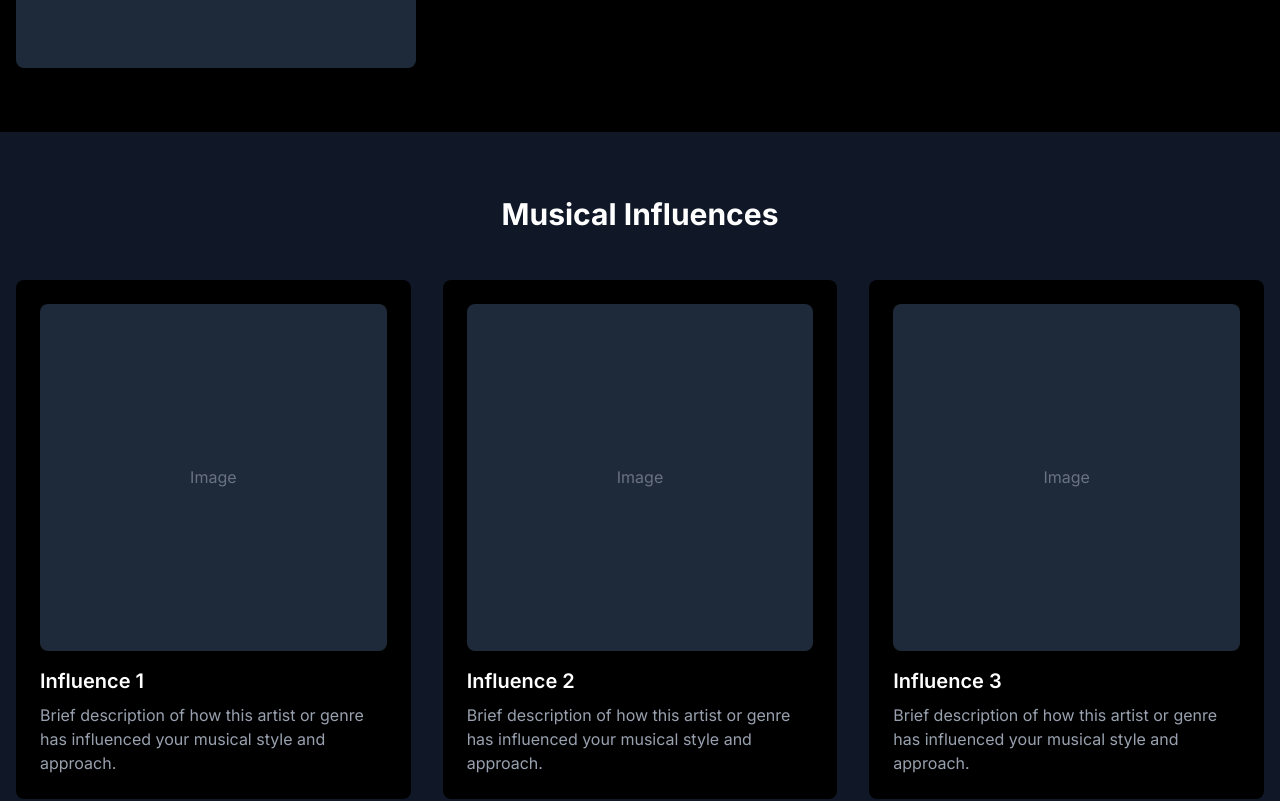
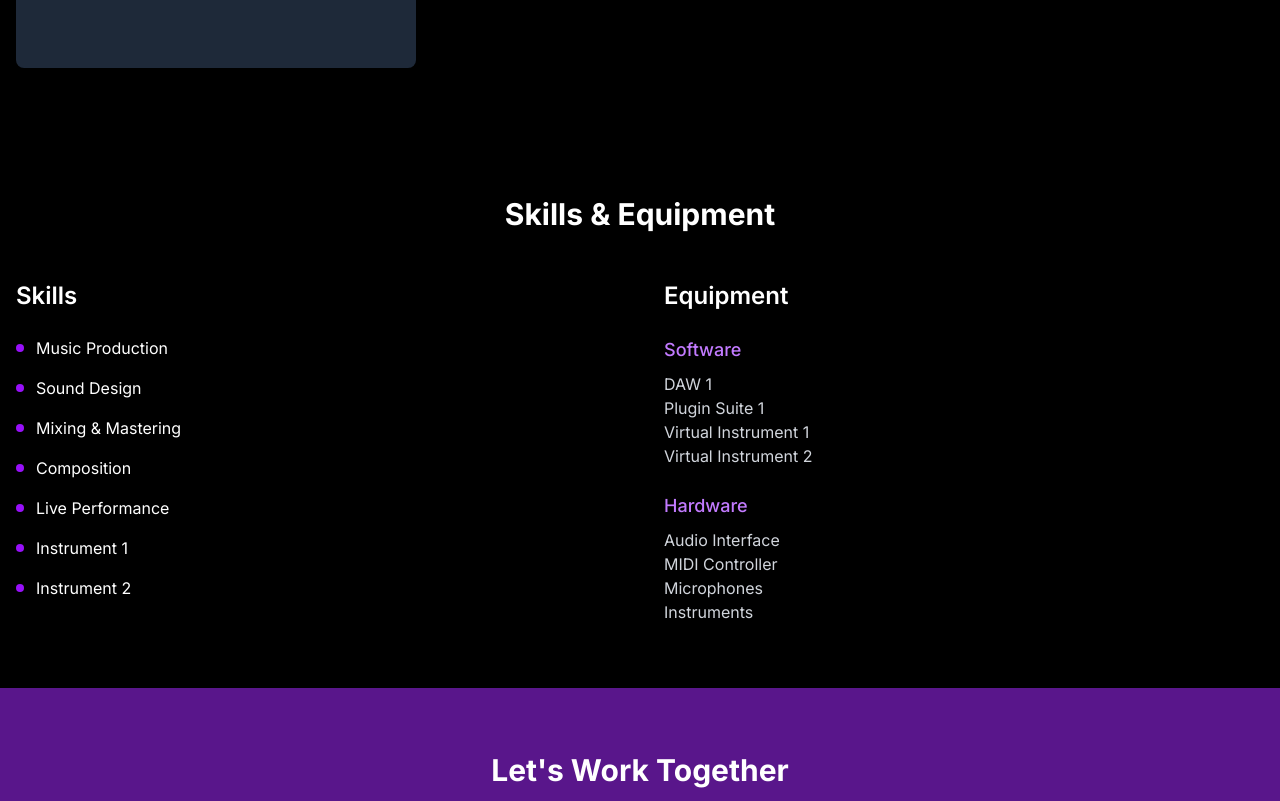
Before and after one commit to jeetajmani/jeetzingh-portfolio, a Next.js app in the folder site/: page /about in a window 1280 px wide. Shown: the part 720-1521 px from the top of the page. Built offline with nearby package versions, Linux system fonts and the light colour scheme.

Commit message:
npm dependency rearrangement

```diff
--- a/package.json
+++ /dev/null
@@ -1,5 +0,0 @@
-{
-  "dependencies": {
-    "lucide-react": "^0.485.0"
-  }
-}
--- a/site/src/app/about/page.tsx
+++ b/site/src/app/about/page.tsx
@@ -55,12 +55,11 @@ export default function AboutPage() {
       </section>
 
       {/* Influences section */}
-      <section className="py-16 px-4 bg-gray-900">
+      {/* <section className="py-16 px-4 bg-gray-900">
         <div className="container mx-auto">
           <h2 className="text-3xl font-bold mb-12 text-center">Musical Influences</h2>
 
           <div className="grid grid-cols-1 md:grid-cols-2 lg:grid-cols-3 gap-8">
-            {/* Replace with your actual influences */}
             {['Influence 1', 'Influence 2', 'Influence 3', 'Influence 4', 'Influence 5', 'Influence 6'].map((name, index) => (
               <div key={index} className="bg-black p-6 rounded-lg">
                 <div className="w-full aspect-square bg-gray-800 rounded-lg mb-4 flex items-center justify-center text-gray-500">
@@ -74,7 +73,7 @@ export default function AboutPage() {
             ))}
           </div>
         </div>
-      </section>
+      </section> */}
 
       {/* Skills section */}
       <section className="py-16 px-4">
```
Also changed, not shown: site/package.json (+7 -6 lines), 2 other files (tests, documents, lock files or other folders).
